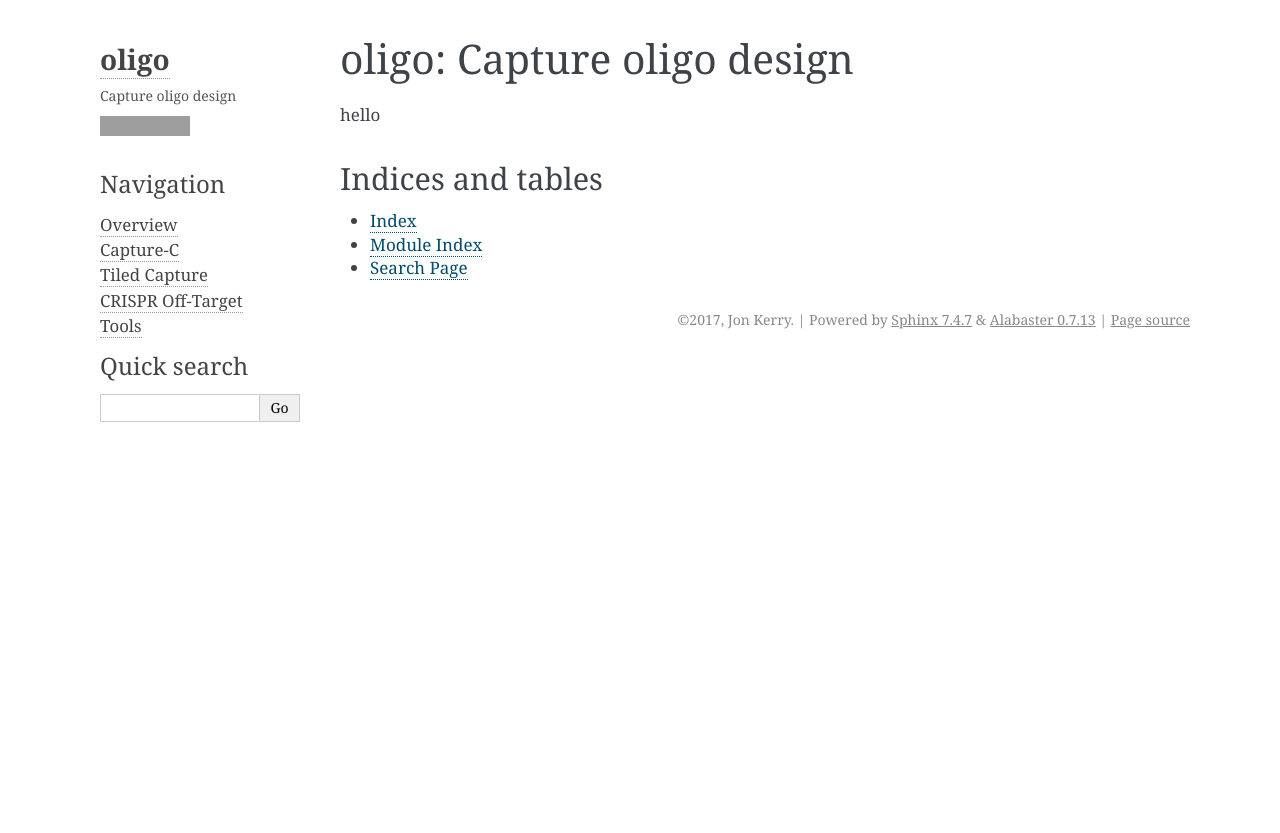
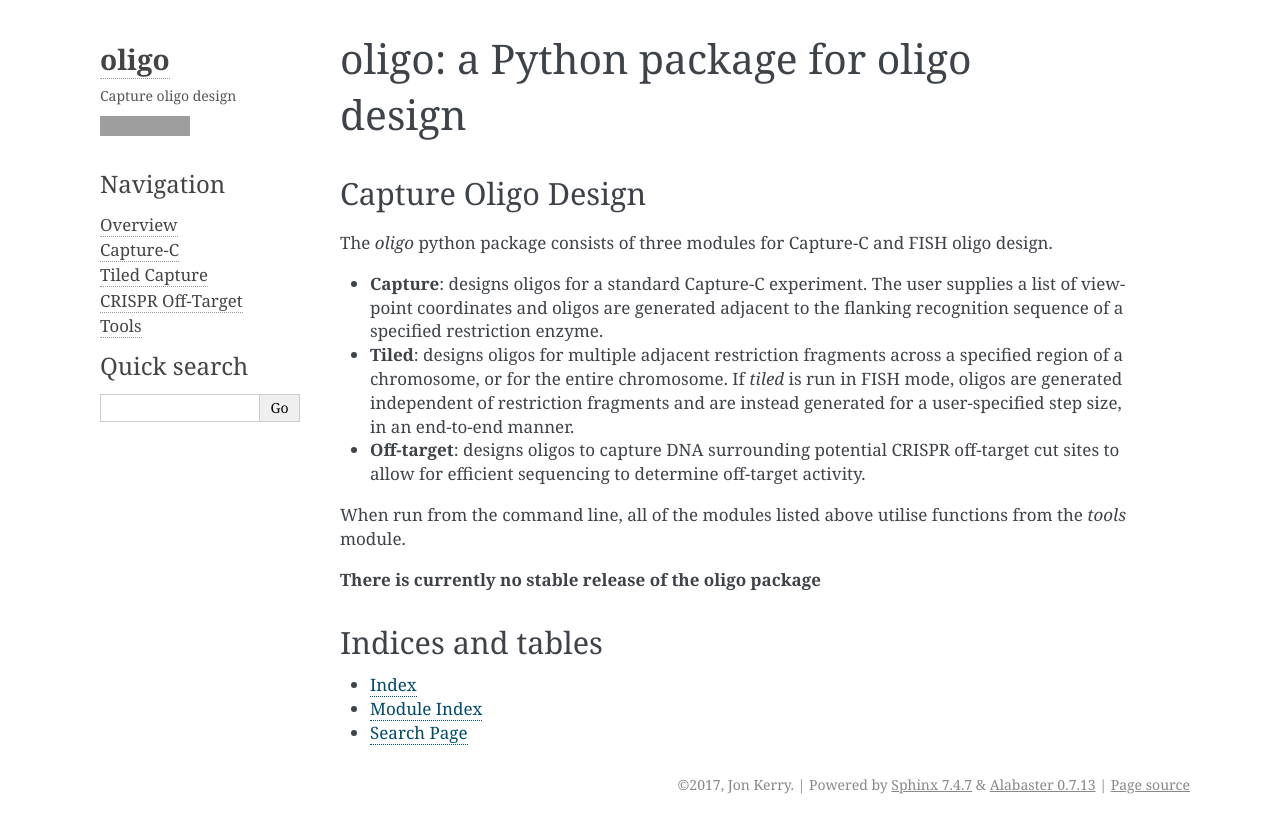
Before and after one commit to jbkerry/oligo, a Sphinx documentation site: the page built from docs/index.rst, in a window 1280 px wide. Shown: the top 833 px of the page. Built offline with Sphinx 7.4.7, drawn with Linux system fonts in a browser that asks for light colours; grey boxes are pictures that could not be loaded.

Commit message:
docs index update

```diff
--- a/README.md
+++ b/README.md
@@ -1,8 +1,13 @@
-# Capture Oligo Design
-The *oligo* python package consists of three modules for Capture-C and FISH oligo design.<br>
-* *Capture*: designs oligos for a standard Capture-C experiment. The user supplies a list of viewpoint coordinates and oligos are generated adjacent to the flanking recognition sequence of a specified restriction enzyme.
-* *Tiled*: designs oligos for multiple adjacent restriction fragments across a specified region of a chromosome, or for the entire chromosome. If *tiled* is run in FISH mode, oligos are generated independent of restriction fragments and
+Capture Oligo Design
+====================
+
+The *oligo* python package consists of three modules for Capture-C and FISH oligo design.
+
+* **Capture**: designs oligos for a standard Capture-C experiment. The user supplies a list of viewpoint coordinates and oligos are generated adjacent to the flanking recognition sequence of a specified restriction enzyme.
+* **Tiled**: designs oligos for multiple adjacent restriction fragments across a specified region of a chromosome, or for the entire chromosome. If *tiled* is run in FISH mode, oligos are generated independent of restriction fragments and
   are instead generated for a user-specified step size, in an end-to-end manner.
-* *Off-target*: designs oligos to capture DNA surrounding potential CRISPR off-target cut sites to allow for efficient sequencing to determine off-target activity.<br><br>
-When run from the command line, all of the modules listed above utilise functions from the *tools* module.<br><br>
-**There is currently no stable release of the *oligo* package**
+* **Off-target**: designs oligos to capture DNA surrounding potential CRISPR off-target cut sites to allow for efficient sequencing to determine off-target activity.
+
+When run from the command line, all of the modules listed above utilise functions from the *tools* module.
+
+**There is currently no stable release of the oligo package**
--- a/docs/index.rst
+++ b/docs/index.rst
@@ -1,10 +1,8 @@
-#############################
-oligo: Capture oligo design
-#############################
+########################################
+oligo: a Python package for oligo design
+########################################
 
-
-hello
-
+.. include:: ../README.md
 
 Indices and tables
 ==================
```
